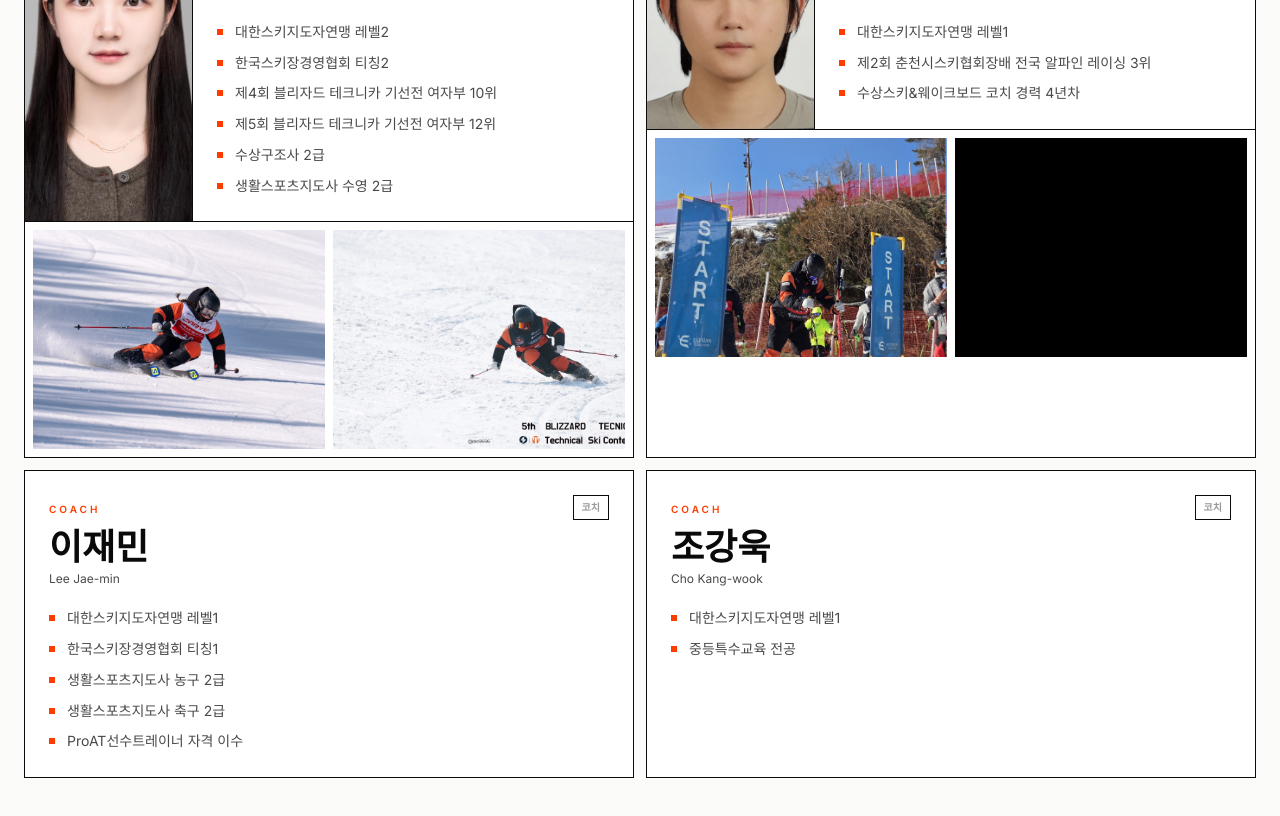
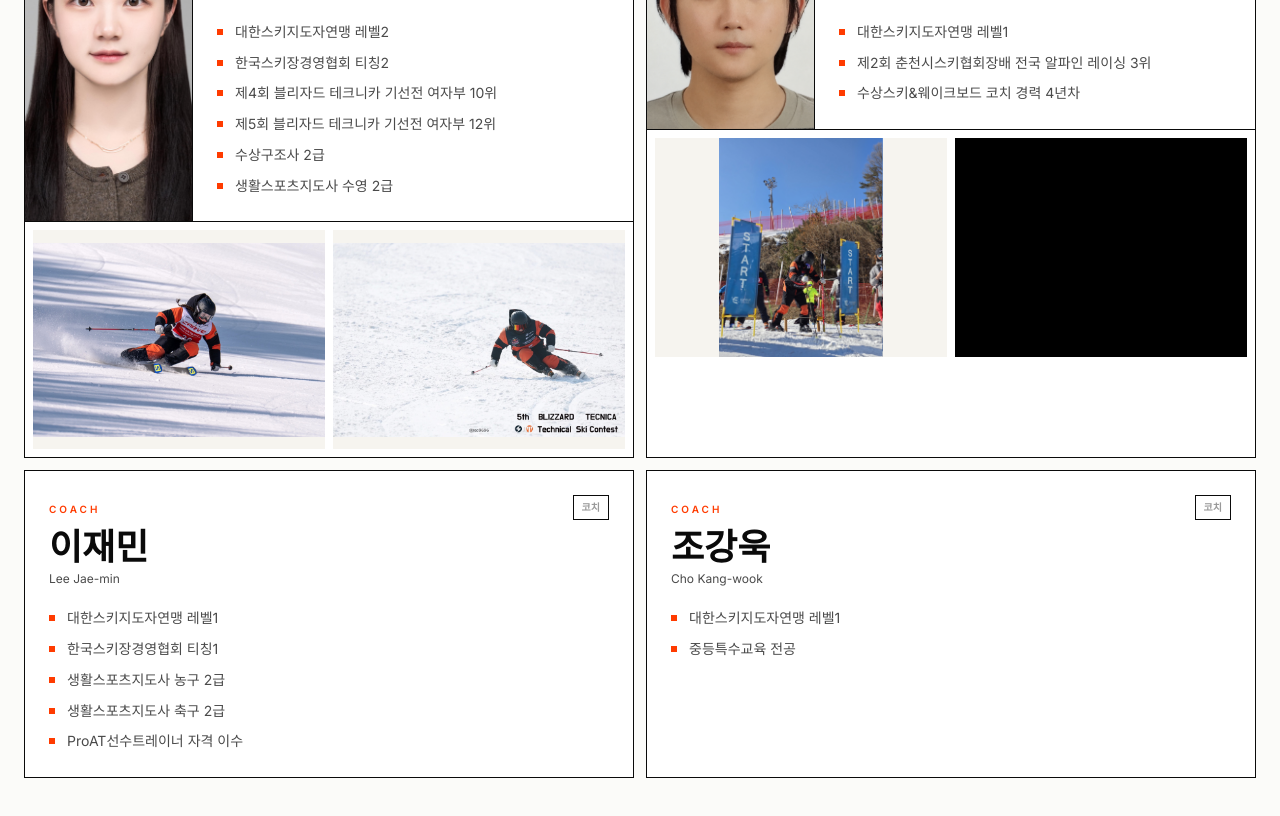
Before and after one commit to jangchoji/mad-ski, a Next.js app: page / in a window 1280 px wide. Shown: the part 5620-6436 px from the top of the page. Built offline with nearby package versions, Linux system fonts and the light colour scheme; a web font is replaced by a local one.

Commit message:
준몽이사진오류수정

```diff
--- a/src/components/Director.tsx
+++ b/src/components/Director.tsx
@@ -262,7 +262,7 @@ export function Director() {
                           alt={image.alt}
                           fill
                           sizes="(min-width: 768px) 300px, 50vw"
-                          className="object-cover"
+                          className="object-contain"
                         />
                       </figure>
                     ))}
```
